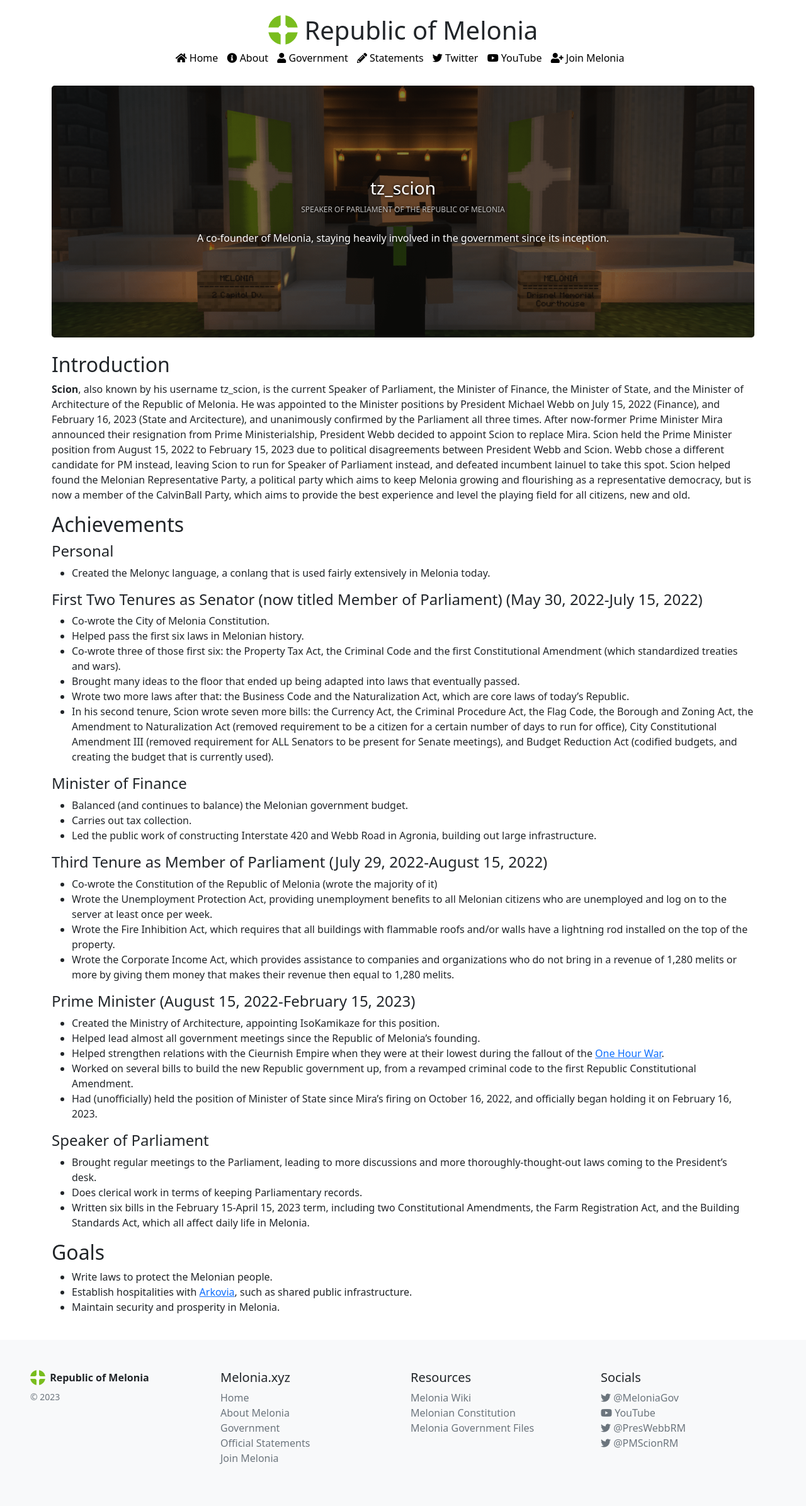
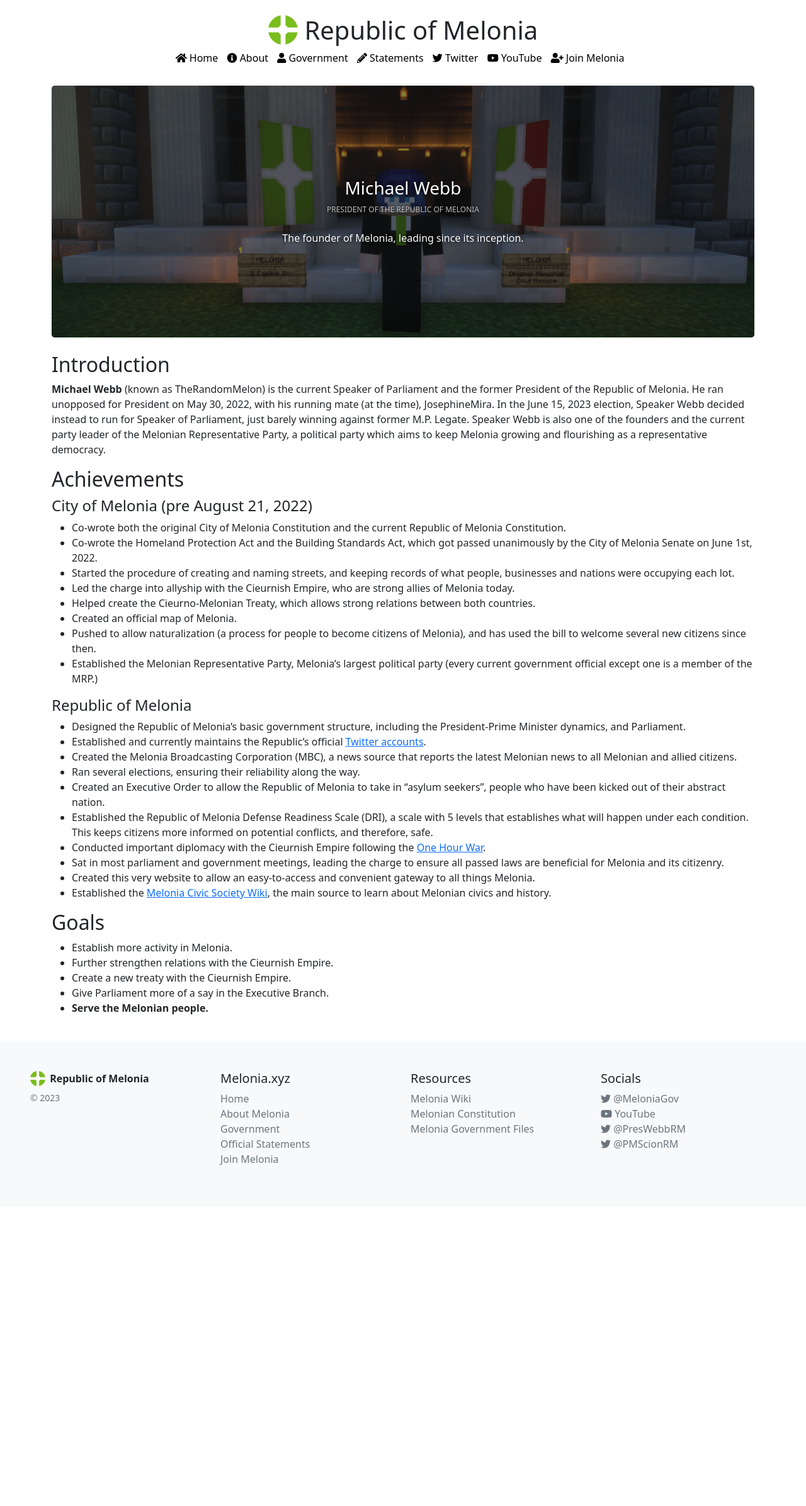
Before and after one commit to MeloniaGov/main-site, a Jekyll site: the page built from government/speaker.md, in a window 1280 px wide. Shown: the whole page at 63% size. Built offline with Jekyll 4.4.1, drawn with Linux system fonts in a browser that asks for light colours; nearby versions of some CDN libraries; after the commit the page ends 1917 px from its top, so only the background shows below that.

Commit message:
Basic President -> Speaker swap, add PM thing

```diff
--- a/government/speaker.md
+++ b/government/speaker.md
@@ -1,55 +1,45 @@
 ---
-title: tz_scion
-desc: Learn more about the Speaker of Parliament of the Republic of Melonia, tz_scion.
-description: Learn more about the Speaker of Parliament of the Republic of Melonia, tz_scion.
-position: Speaker of Parliament of the Republic of Melonia
-heroDesc: A co-founder of Melonia, staying heavily involved in the government since its inception.
-keywords: speaker, speaker of parliament, scion, tz_scion
+title: Michael Webb
+desc: Learn more about the President of the Republic of Melonia, Michael Webb.
+description: Learn more about the President of the Republic of Melonia, Michael Webb.
+position: President of the Republic of Melonia
+heroDesc: The founder of Melonia, leading since its inception.
+keywords: speaker, speaker of parliament, TheRandomMelon
 layout: government
-image: scion-portrait.PNG
+image: trm-portrait.PNG
 permalink: /government/speaker/
 ---
 
 ## Introduction
-**Scion**, also known by his username tz_scion, is the current Speaker of Parliament, the Minister of Finance, the Minister of State, and the Minister of Architecture of the Republic of Melonia. He was appointed to the Minister positions by President Michael Webb on July 15, 2022 (Finance), and February 16, 2023 (State and Arcitecture), and unanimously confirmed by the Parliament all three times. After now-former Prime Minister Mira announced their resignation from Prime Ministerialship, President Webb decided to appoint Scion to replace Mira. Scion held the Prime Minister position from August 15, 2022 to February 15, 2023 due to political disagreements between President Webb and Scion. Webb chose a different candidate for PM instead, leaving Scion to run for Speaker of Parliament instead, and defeated incumbent lainuel to take this spot. Scion helped found the Melonian Representative Party, a political party which aims to keep Melonia growing and flourishing as a representative democracy, but is now a member of the CalvinBall Party, which aims to provide the best experience and level the playing field for all citizens, new and old.
+**Michael Webb** (known as TheRandomMelon) is the current Speaker of Parliament and the former President of the Republic of Melonia. He ran unopposed for President on May 30, 2022, with his running mate (at the time), JosephineMira. In the June 15, 2023 election, Speaker Webb decided instead to run for Speaker of Parliament, just barely winning against former M.P. Legate. Speaker Webb is also one of the founders and the current party leader of the Melonian Representative Party, a political party which aims to keep Melonia growing and flourishing as a representative democracy.
 
 ## Achievements
 
-#### Personal
-- Created the Melonyc language, a conlang that is used fairly extensively in Melonia today.
+#### City of Melonia (pre August 21, 2022)
+- Co-wrote both the original City of Melonia Constitution and the current Republic of Melonia Constitution.
+- Co-wrote the Homeland Protection Act and the Building Standards Act, which got passed unanimously by the City of Melonia Senate on June 1st, 2022.
+- Started the procedure of creating and naming streets, and keeping records of what people, businesses and nations were occupying each lot.
+- Led the charge into allyship with the Cieurnish Empire, who are strong allies of Melonia today.
+- Helped create the Cieurno-Melonian Treaty, which allows strong relations between both countries.
+- Created an official map of Melonia.
+- Pushed to allow naturalization (a process for people to become citizens of Melonia), and has used the bill to welcome several new citizens since then.
+- Established the Melonian Representative Party, Melonia's largest political party (every current government official except one is a member of the MRP.)
 
-#### First Two Tenures as Senator (now titled Member of Parliament) (May 30, 2022-July 15, 2022)
-- Co-wrote the City of Melonia Constitution.
-- Helped pass the first six laws in Melonian history.
-- Co-wrote three of those first six: the Property Tax Act, the Criminal Code and the first Constitutional Amendment (which standardized treaties and wars).
-- Brought many ideas to the floor that ended up being adapted into laws that eventually passed.
-- Wrote two more laws after that: the Business Code and the Naturalization Act, which are core laws of today's Republic.
-- In his second tenure, Scion wrote seven more bills: the Currency Act, the Criminal Procedure Act, the Flag Code, the Borough and Zoning Act, the Amendment to Naturalization Act (removed requirement to be a citizen for a certain number of days to run for office), City Constitutional Amendment III (removed requirement for ALL Senators to be present for Senate meetings), and Budget Reduction Act (codified budgets, and creating the budget that is currently used).
-
-#### Minister of Finance
-- Balanced (and continues to balance) the Melonian government budget.
-- Carries out tax collection.
-- Led the public work of constructing Interstate 420 and Webb Road in Agronia, building out large infrastructure.
-
-#### Third Tenure as Member of Parliament (July 29, 2022-August 15, 2022)
-- Co-wrote the Constitution of the Republic of Melonia (wrote the majority of it)
-- Wrote the Unemployment Protection Act, providing unemployment benefits to all Melonian citizens who are unemployed and log on to the server at least once per week.
-- Wrote the Fire Inhibition Act, which requires that all buildings with flammable roofs and/or walls have a lightning rod installed on the top of the property.
-- Wrote the Corporate Income Act, which provides assistance to companies and organizations who do not bring in a revenue of 1,280 melits or more by giving them money that makes their revenue then equal to 1,280 melits.
-
-#### Prime Minister (August 15, 2022-February 15, 2023)
-- Created the Ministry of Architecture, appointing IsoKamikaze for this position.
-- Helped lead almost all government meetings since the Republic of Melonia's founding.
-- Helped strengthen relations with the Cieurnish Empire when they were at their lowest during the fallout of the [One Hour War](https://wiki.melonia.xyz).
-- Worked on several bills to build the new Republic government up, from a revamped criminal code to the first Republic Constitutional Amendment.
-- Had (unofficially) held the position of Minister of State since Mira's firing on October 16, 2022, and officially began holding it on February 16, 2023.
-
-#### Speaker of Parliament
-- Brought regular meetings to the Parliament, leading to more discussions and more thoroughly-thought-out laws coming to the President's desk.
-- Does clerical work in terms of keeping Parliamentary records.
-- Written six bills in the February 15-April 15, 2023 term, including two Constitutional Amendments, the Farm Registration Act, and the Building Standards Act, which all affect daily life in Melonia.
+#### Republic of Melonia
+- Designed the Republic of Melonia's basic government structure, including the President-Prime Minister dynamics, and Parliament.
+- Established and currently maintains the Republic's official [Twitter accounts](https://twitter.com/MeloniaGov).
+- Created the Melonia Broadcasting Corporation (MBC), a news source that reports the latest Melonian news to all Melonian and allied citizens.
+- Ran several elections, ensuring their reliability along the way.
+- Created an Executive Order to allow the Republic of Melonia to take in "asylum seekers", people who have been kicked out of their abstract nation.
+- Established the Republic of Melonia Defense Readiness Scale (DRI), a scale with 5 levels that establishes what will happen under each condition. This keeps citizens more informed on potential conflicts, and therefore, safe.
+- Conducted important diplomacy with the Cieurnish Empire following the [One Hour War](https://wiki.melonia.xyz/history/one-hour-war).
+- Sat in most parliament and government meetings, leading the charge to ensure all passed laws are beneficial for Melonia and its citizenry.
+- Created this very website to allow an easy-to-access and convenient gateway to all things Melonia.
+- Established the [Melonia Civic Society Wiki](https://wiki.melonia.xyz), the main source to learn about Melonian civics and history.
 
 ## Goals
-- Write laws to protect the Melonian people.
-- Establish hospitalities with [Arkovia](https://wiki.melonia.xyz/civics/cieurnia/najtraunas), such as shared public infrastructure.
-- Maintain security and prosperity in Melonia.
+- Establish more activity in Melonia.
+- Further strengthen relations with the Cieurnish Empire.
+- Create a new treaty with the Cieurnish Empire.
+- Give Parliament more of a say in the Executive Branch.
+- **Serve the Melonian people.**
```
Also changed, not shown: government/index.html (+7 -7 lines), government/mpcalvin.md (deleted, +0 -27 lines), government/pm.md (+13 -17 lines), government/president.md (+41 -32 lines).
